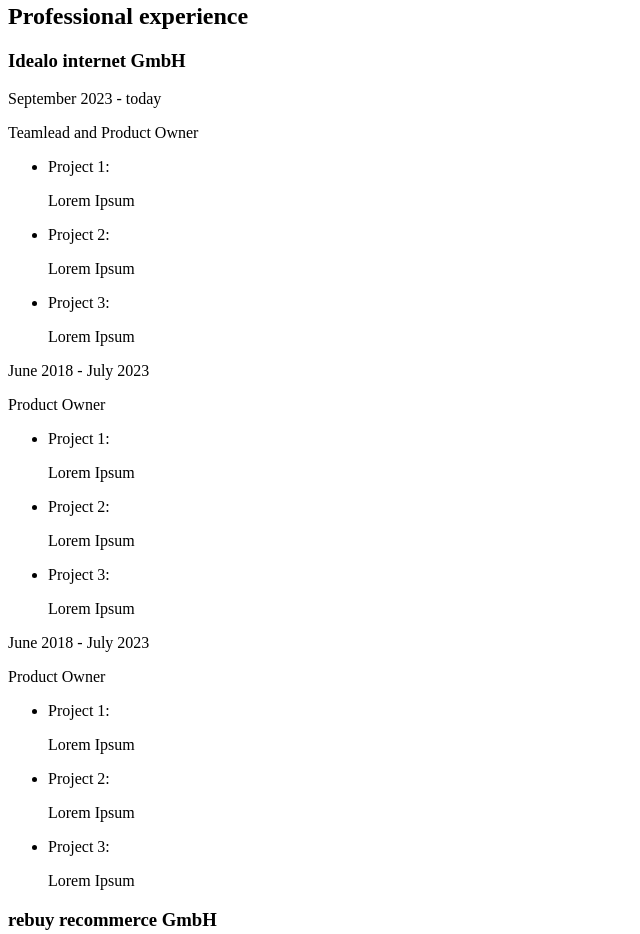
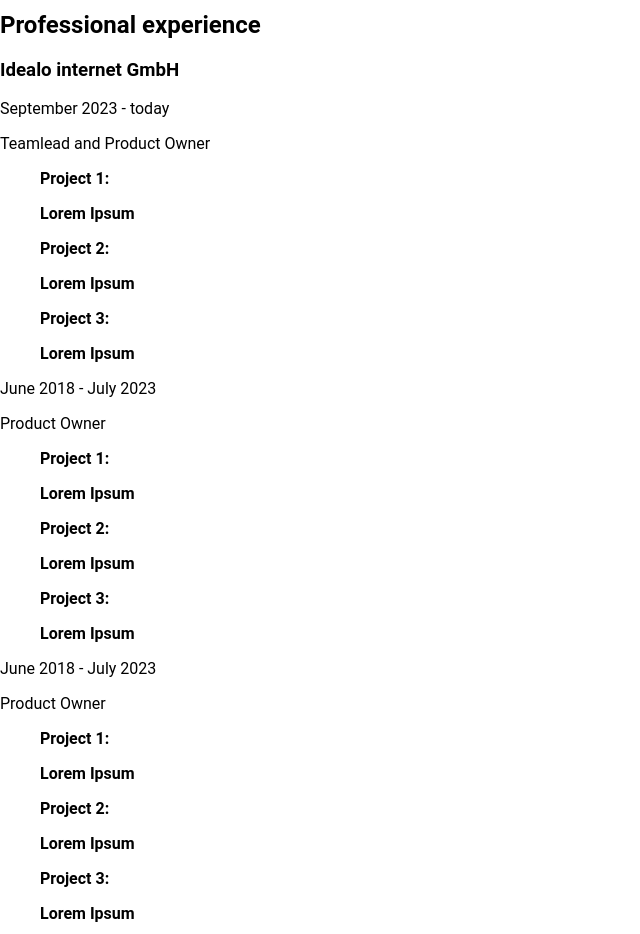
Before and after one commit to RaLa84/mypersonalpage, a plain HTML site: page career.html in a window 1280 px wide. Shown: the part 940-1874 px from the top of the page, without its empty margins (0-640 px from the left). Drawn offline with Linux system fonts and the light colour scheme.

Commit message:
Update career.html

```diff
--- a/career.html
+++ b/career.html
@@ -4,7 +4,7 @@
     <head>
         <meta charset="utf-8">
         <title></title>
-        <link rel="stylesheet" type="text/css" href="">
+    <link rel="stylesheet" href="styles.css">
     </head>
 
     <body>
```
